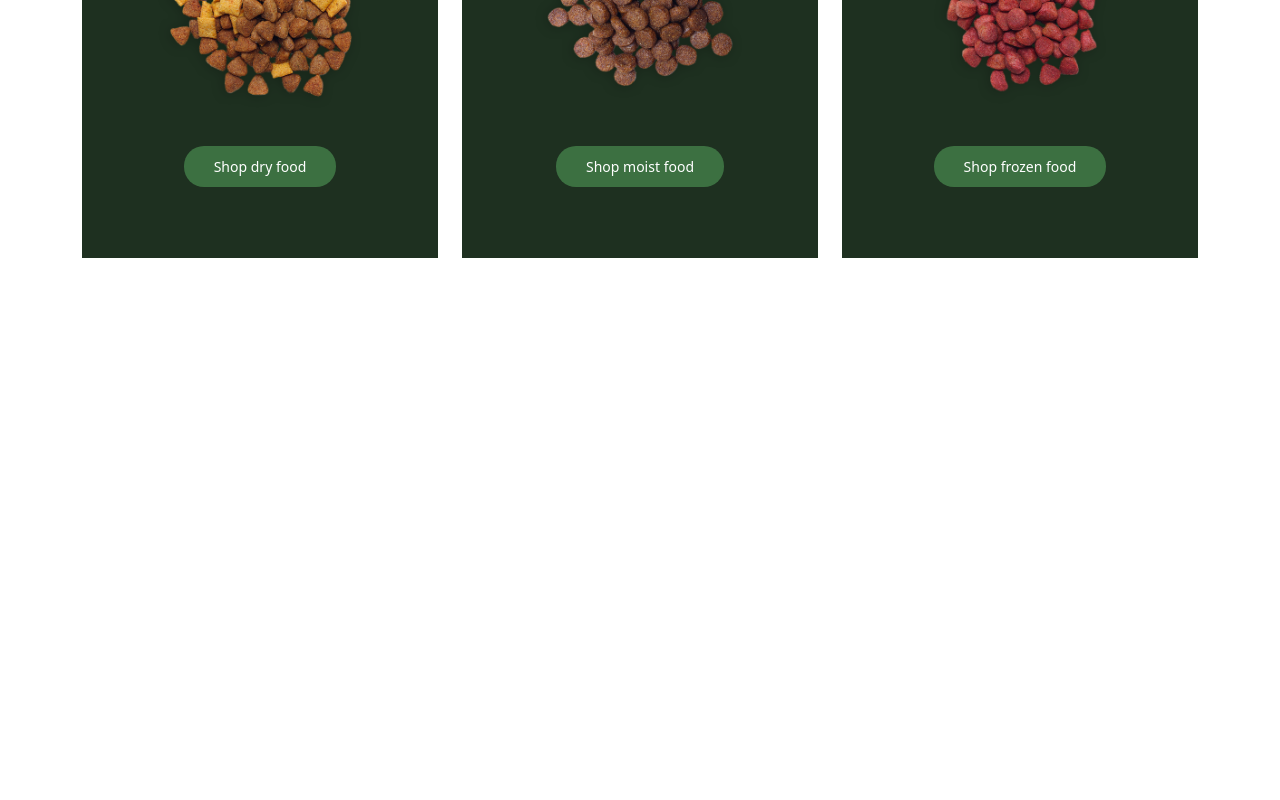
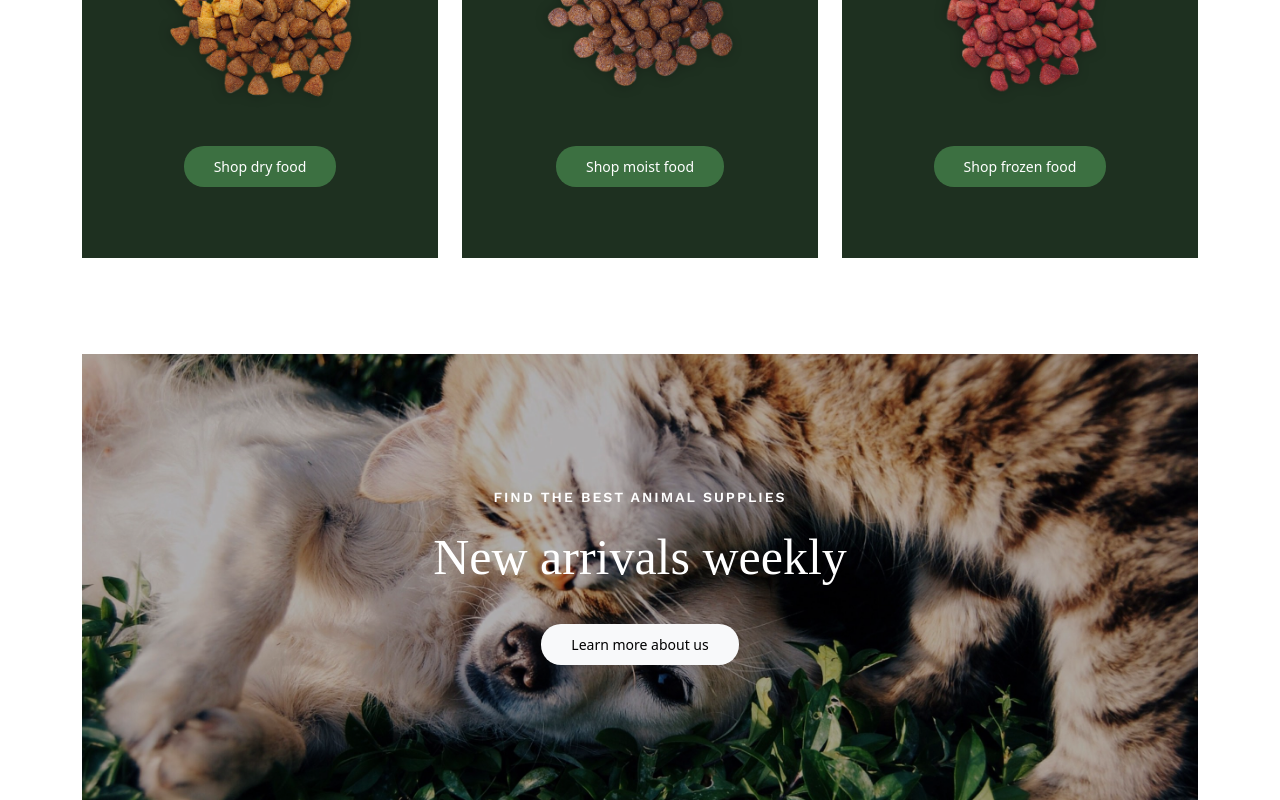
Before and after one commit to DanCiciarello/proj-html-vuejs, a Vue app: page / in a window 1280 px wide. Shown: the part 1950-2750 px from the top of the page. Before the commit the page ends 2256 px from the top, so only its background shows below. Built offline with nearby package versions, Linux system fonts and the light colour scheme; a web font is replaced by a local one.

Commit message:
Completed New Arrivals Component

```diff
--- /dev/null
+++ b/src/assets/scss/_newarrivals.scss
@@ -0,0 +1,6 @@
+.cdNewArrivalsWeekly {
+    width: 100%;
+    aspect-ratio: 1/.4;
+    background-image: url('@/assets/img/banner-3-2x-scaled.jpg');
+    background-size: cover;
+}
--- a/src/components/NewArrivalsWeekly.vue
+++ b/src/components/NewArrivalsWeekly.vue
@@ -1,5 +1,17 @@
 <template>
-    <div></div>
+    <div>
+
+        <div class="container mt-5">
+            <div class="cdNewArrivalsWeekly">
+                <div class="cdOverlay d-flex flex-column align-items-center justify-content-center text-white">
+                    <h6>Find the best animal supplies</h6>
+                    <h1 class="pt-2 pb-4">New arrivals weekly</h1>
+                    <button type="button" class="btn btn-light">Learn more about us</button>
+                </div>
+            </div>
+        </div>
+
+    </div>
 </template>
 
 <script>
@@ -13,4 +25,7 @@ export default {
 
 <style lang="scss">
 
+@import "../assets/scss/variables";
+@import "../assets/scss/newarrivals";
+
 </style>
```
